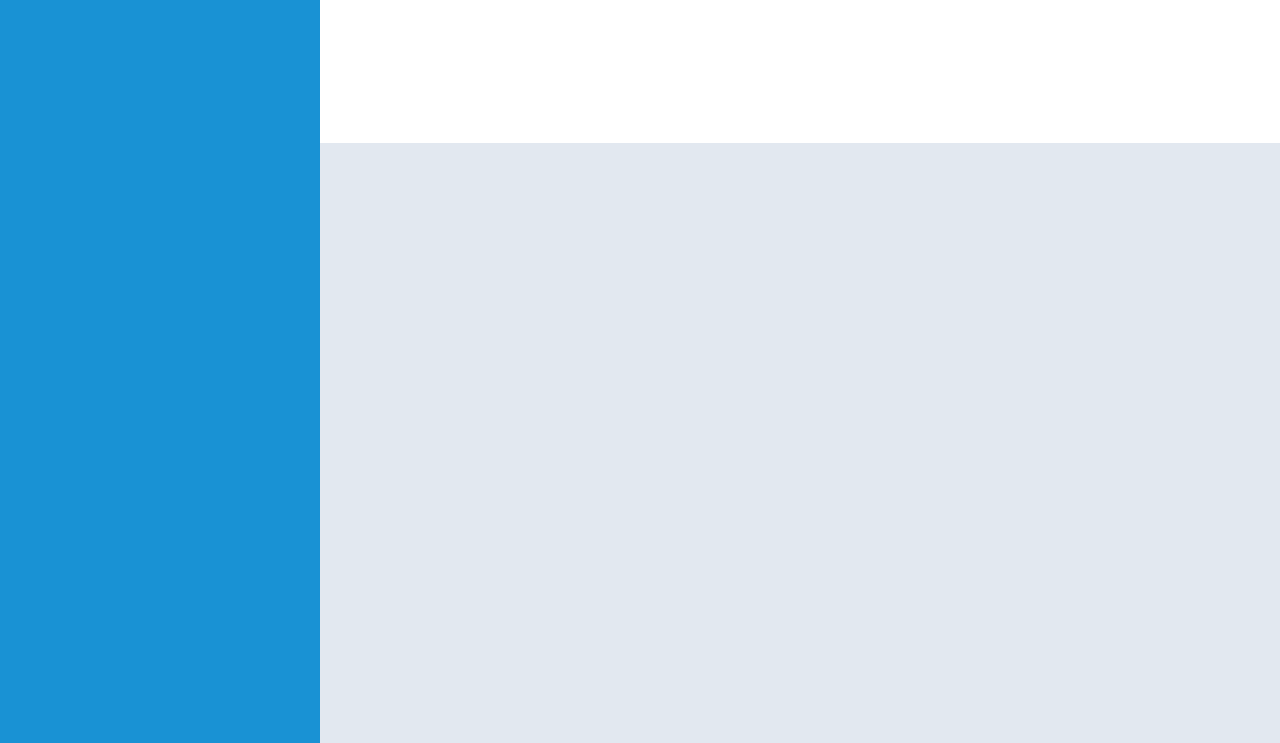
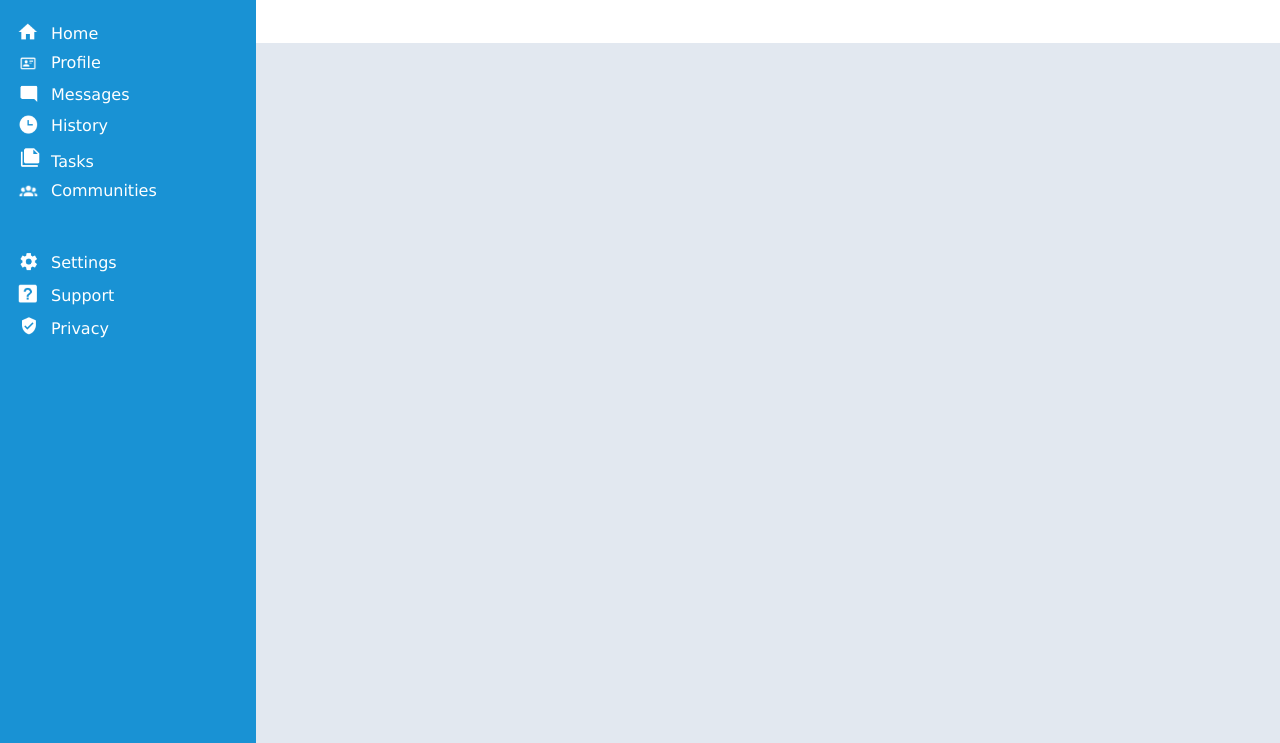
Before and after one commit to anasommer/TOP-admin-dashboard, a plain HTML site: page index.html in a window 1280 px wide. Shown: the part 57-800 px from the top of the page. Drawn offline with Linux system fonts and the light colour scheme.

Commit message:
sidebar styling

```diff
--- a/index.html
+++ b/index.html
@@ -8,7 +8,58 @@
   </head>
   <body class="container">
     <div class="header"></div>
-    <div class="sidebar"></div>
+    <div class="sidebar">
+      <a href="#"><img src="img/logo.png" alt="Logo" id="logo" /></a>
+      <ul class="menu">
+        <li>
+          <a href="#"><img src="/img/home.png" alt="" class="icon" />Home</a>
+        </li>
+        <li>
+          <a href="#"
+            ><img src="/img/profile.png" alt="" class="icon" />Profile</a
+          >
+        </li>
+        <li>
+          <a href="#"
+            ><img src="/img/messages.png" alt="" class="icon" />Messages</a
+          >
+        </li>
+        <li>
+          <a href="#"
+            ><img src="/img/history.png" alt="" class="icon" />History</a
+          >
+        </li>
+        <li>
+          <a href="#"><img src="/img/tasks.png" alt="" class="icon" />Tasks</a>
+        </li>
+        <li>
+          <a href="#"
+            ><img
+              src="/img/communities.png"
+              alt=""
+              class="icon"
+            />Communities</a
+          >
+        </li>
+      </ul>
+      <ul class="settings">
+        <li>
+          <a href="#"
+            ><img src="/img/settings.png" alt="" class="icon" />Settings</a
+          >
+        </li>
+        <li>
+          <a href="#"
+            ><img src="/img/support.png" alt="" class="icon" />Support</a
+          >
+        </li>
+        <li>
+          <a href="#"
+            ><img src="/img/privacy.png" alt="" class="icon" />Privacy</a
+          >
+        </li>
+      </ul>
+    </div>
     <div class="content"></div>
   </body>
 </html>
--- a/style.css
+++ b/style.css
@@ -2,27 +2,69 @@
   box-sizing: border-box;
   margin: 0;
   padding: 0;
+  font-family: Verdana, Geneva, Tahoma, sans-serif;
 }
 
 .container {
   display: grid;
+  grid-template-columns: 1fr 2fr 2fr;
   grid-template-areas:
-    'sidebar header header header'
-    'sidebar content content content'
-    'sidebar content content content'
-    'sidebar content content content';
+    'sidebar header header header header'
+    'sidebar content content content content'
+    'sidebar content content content content'
+    'sidebar content content content content'
+    'sidebar content content content content';
+  grid-template-rows: minmax(100px, auto);
 }
 
+a {
+  text-decoration: none;
+}
+
+/* SIDEBAR */
+.sidebar {
+  background: #1992d4;
+  height: 100vh;
+  grid-area: sidebar;
+  padding-left: 1rem;
+  width: auto;
+}
+
+#logo {
+  width: 150px;
+  margin-bottom: 2rem;
+}
+
+.menu a,
+.settings a {
+  color: #fff;
+  font-size: 1rem;
+  display: flex;
+  justify-content: flex-start;
+  align-items: flex-end;
+  gap: 10px;
+}
+
+.menu li,
+.settings li {
+  list-style: none;
+  margin-bottom: 10px;
+}
+
+.settings {
+  margin-top: 50px;
+}
+
+.icon {
+  width: 25px;
+}
+
+/* HEADER */
 .header {
   grid-area: header;
 }
 
-.sidebar {
-  background: #1992d4;
-  height: 100vh;
-  grid-area: sidebar;
-}
-
+/* MAIN CONTENT */
 .content {
   grid-area: content;
   background: #e2e8f0;
```
Also changed, not shown: img/communities.png (added), img/history.png (added), img/home.png (added), img/logo.png (added), img/messages.png (added), img/privacy.png (added), img/profile.png (added), img/settings.png (added), img/support.png (added), img/tasks.png (added).
